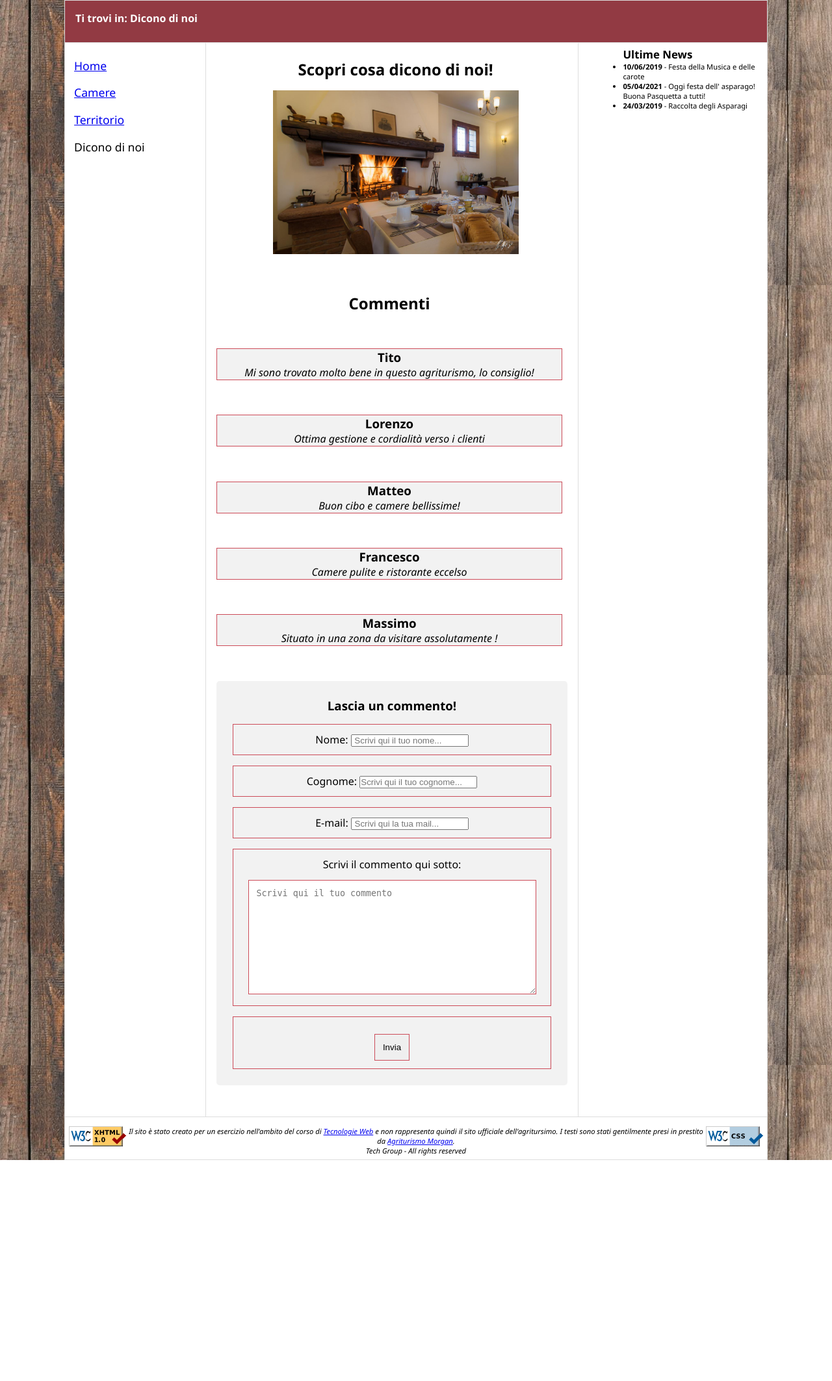
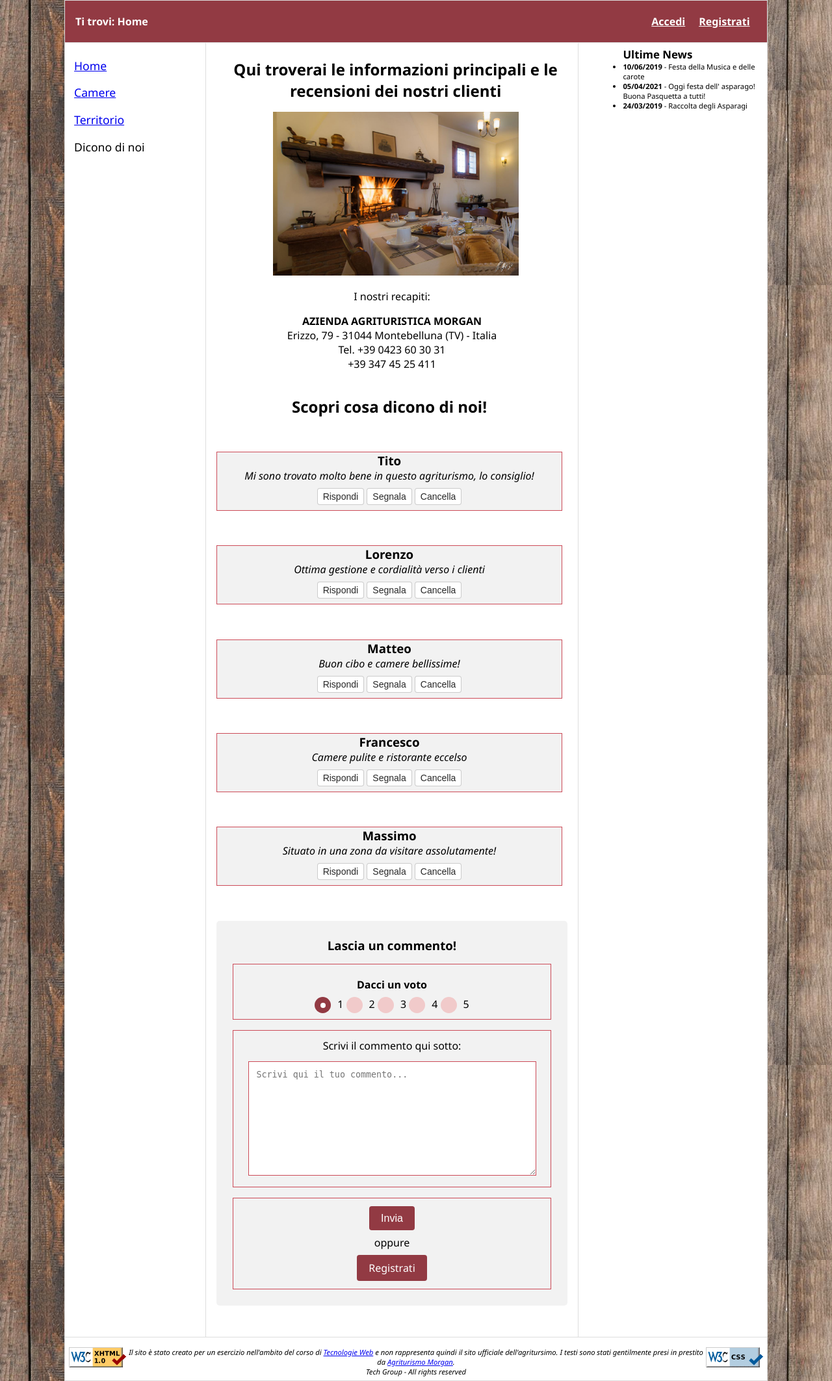
Before and after one commit to inspektral/agriturimso_tecweb_proj, a PHP site: page /diconodinoi.html in a window 1280 px wide. Shown: the part 161-2286 px from the top of the page at 65% size. Before the commit the page ends 1946 px from the top, so only its background shows below. Run offline with PHP 8.4, Linux system fonts and the light colour scheme.

Commit message:
Sistemato dicono di noi

```diff
--- a/diconodinoi.html
+++ b/diconodinoi.html
@@ -4,7 +4,7 @@
 <head>
 	<meta http-equiv="Content-Type" content="text/html; charset=utf-8" />
 
-	<title>Agriturismo Morgan</title>
+	<title>Dicono di noi - Agriturismo Morgan</title>
 
 	<meta name="title" content="Agriturismo Morgan" />
 	<meta name="description" content="Agriturismo situato nei pressi di Montebelluna (TV), che offre camere e colazione" />
@@ -19,6 +19,7 @@
 
 	<link rel="stylesheet" type="text/css" href="style/printLavoro.css" media="print" />
 
+    <link rel="stylesheet" href="https://cdnjs.cloudflare.com/ajax/libs/font-awesome/4.7.0/css/font-awesome.min.css">
 </head>
 <body>
     <div id="header">
@@ -33,7 +34,9 @@
 	</div>
 
     <div id="breadcumb">
-		<p>Ti trovi in: Dicono di noi</span></p>
+		<p id="breadcumbText">Ti trovi: <span xml:lang="en">Home</span></p>
+		<a href="registrati.html" class="reg">Registrati</a>
+		<a href="accedi.html" class="reg">Accedi</a>
 	</div>
 
     <div id="menu">
@@ -61,7 +64,7 @@
 
 
     <div id="contentHomePage" class="contenutoGenerale">
-		<h2 class="center">Scopri cosa dicono di noi!</h2>
+		<h2 class="center"> Qui troverai le informazioni principali e le recensioni dei nostri clienti </h2>
 
         <div id="imgCommenti">
 
@@ -69,31 +72,63 @@
 
         </div>
 
+                <p> I nostri recapiti:</p>
+
+                     <div id="generalInfo">
+                        <p><span><strong>AZIENDA AGRITURISTICA MORGAN </strong></span></p>
+                        <p><span> Erizzo, 79 - 31044 Montebelluna (TV) - Italia </span></p>
+                        <p><span>Tel. +39 0423 60 30 31 </span></p>
+                        <p><span>+39 347 45 25 411 </span></p>
+                     </div>
+
+        <div id="info">
+             </div>
+
         <div id="sezionecommenti" class="comments">
-            <h2>Commenti</h2>
+            <h2>Scopri cosa dicono di noi!</h2>
             <section id="casellacommento">
                 <h3> Tito </h3>
                 <cite> Mi sono trovato molto bene in questo agriturismo, lo consiglio!</cite>
+                <div class="bottonicommento">
+                    <button type="button">Rispondi</button>
+                    <button type="button">Segnala</button>
+                    <button type="button"> Cancella</button> </div>
             </section>
 
             <section id="casellacommento">
                 <h3> Lorenzo </h3>
                 <cite> Ottima gestione e cordialità verso i clienti</cite>
+                <div class="bottonicommento">
+                    <button type="button">Rispondi</button>
+                    <button type="button">Segnala</button>
+                    <button type="button"> Cancella</button> </div>
             </section>
 
             <section id="casellacommento">
                 <h3> Matteo </h3>
                 <cite> Buon cibo e camere bellissime!</cite>
+                <div class="bottonicommento">
+                    <button type="button">Rispondi</button>
+                    <button type="button">Segnala</button>
+                    <button type="button"> Cancella</button> </div>
             </section>
 
             <section id="casellacommento">
                 <h3> Francesco </h3>
                 <cite> Camere pulite e ristorante eccelso</cite>
+                <div class="bottonicommento">
+                <button type="button">Rispondi</button>
+                <button type="button">Segnala</button>
+                <button type="button"> Cancella</button> </div>
             </section>
 
             <section id="casellacommento">
                 <h3> Massimo </h3>
-                <cite> Situato in una zona da visitare assolutamente    !</cite>
+                <cite> Situato in una zona da visitare assolutamente!</cite>
+                <div class="bottonicommento">
+                    <button type="button">Rispondi</button>
+                    <button type="button">Segnala</button>
+                    <button type="button"> Cancella</button> </div>
             </section>
 
 
@@ -105,31 +140,49 @@
                 <h3>Lascia un commento!</h3>
             <form method="post" action="nuovocommento.php">
 
-                <fieldset>
-                    <label for="nome">Nome: </label>
-                    <input type="text" id="nome" name="nome" placeholder=" Scrivi qui il tuo nome..."/><br />
-                </fieldset>
 
-                <fieldset>
-                    <label for="cognome">Cognome: </label>
-                    <input type="text" id="cognome" name="cognome" placeholder="Scrivi qui il tuo cognome..." /><br />
-                </fieldset>
 
-                <fieldset>
-                    <label for="email">E-mail: </label>
-                    <input type="text" id="email" name="email" placeholder=" Scrivi qui la tua mail..."/><br />
+            <fieldset>
+
+                <p class="spazio"><strong> Dacci un voto </strong></p>
+
+                <label class="container">1
+                    <input type="radio" checked="checked" name="radio">
+                    <span class="checkmark"></span>
+                  </label>
+                  <label class="container">2
+                    <input type="radio" name="radio">
+                    <span class="checkmark"></span>
+                  </label>
+                  <label class="container">3
+                    <input type="radio" name="radio">
+                    <span class="checkmark"></span>
+                  </label>
+                  <label class="container">4
+                    <input type="radio" name="radio">
+                    <span class="checkmark"></span>
+                  </label>
+
+                  <label class="container">5
+                    <input type="radio" name="radio">
+                    <span class="checkmark"></span>
+                  </label>
                 </fieldset>
 
                 <fieldset>
                     <label for="commento">Scrivi il commento qui sotto: </label>
-                    <textarea id="commento" name="commento" rows="10" cols="50" placeholder="Scrivi qui il tuo commento"></textarea>
+                    <textarea id="commento" name="commento" rows="10" cols="50" placeholder="Scrivi qui il tuo commento..."></textarea>
                 </fieldset>
 
                 <fieldset>
-                    <button type="submit" name="submit" class="bottone1">Invia</button>
+                    <button type="submit" name="submit" class="bottoneform">Invia</button>
+                    <p class="spazio">oppure</p>
+                    <a href="registrati.html" target="_blank" id="bottoneregistrati">Registrati</a>
                 </fieldset>
             </form>
             </div>
+
+
 
 
 
--- a/style/style_lavoro.css
+++ b/style/style_lavoro.css
@@ -335,26 +335,15 @@ table td, table th {
 	padding: 0.5em;
 }
 
-#sezionecommenti {
-	margin-top: 7%;
-	padding-right: 0.5em
+#generalInfo{
+	padding-top: 1em;
 }
 
-#casellacommento {
-	margin-top: 10%;
-	border: 0.1px;
-	border-color: #cc4b58;
-	border-style: ridge;
-	background-color: #f2f2f2
+ li span {
+	position: relative;
+  	text-indent: -10em;
+
 }
-
-#lasciacommento {
-	margin-top: 10%;
-	border-radius: 5px;
-	background-color: #f2f2f2;
-	padding: 25px;
-}
-
 /*
 ==============
 SEZIONE FOOTER
@@ -390,11 +379,137 @@ textarea, fieldset {
 	resize: vertical;
 }
 
-.bottone1 {
-width: auto;
-padding: 12px;
-border: 0.1px solid #cc4b58;
-margin-top: 1em;
-resize: vertical;
+.bottoneform, .bottoneform:hover, #bottoneregistrati {
+	background-color: #923a43; /* Green */
+	border: none;
+	color: white;
+	padding: 2% 4%;
+	text-align: center;
+	text-decoration: none;
+	display: inline-block;
+	font-size: 16px;
+	border-radius: 4px;
+}
+
+
+.spazio{
+	padding-top: 0.5em;
+	padding-bottom: 0.5em;
+}
+
+
+.container {
+	display:inline;
+	position:relative;
+	padding-left: 35px;
+	margin-bottom: 12px;
+	cursor: pointer;
+
+  }
+
+  /* Hide the browser's default radio button */
+  .container input {
+	position: absolute;
+	opacity: 0;
+	cursor: pointer;
+  }
+
+  /* Create a custom radio button */
+  .checkmark {
+	position: absolute;
+	top: 0;
+	left: 0;
+	height: 25px;
+	width: 25px;
+	background-color: rgb(241, 202, 202);
+	border-radius: 50%;
+  }
+
+  /* On mouse-over, add a grey background color */
+  .container:hover input ~ .checkmark {
+	background-color: #ccc;
+  }
+
+
+
+  /* Create the indicator (the dot/circle - hidden when not checked) */
+  .checkmark:after {
+	content: "";
+	position: absolute;
+	display: none;
+  }
+
+  /* Show the indicator (dot/circle) when checked */
+  .container input:checked ~ .checkmark:after {
+	display: block;
+  }
+
+  /* Style the indicator (dot/circle) */
+  .container .checkmark:after {
+	top: 9px;
+	left: 9px;
+	width: 8px;
+	height: 8px;
+	border-radius: 50%;
+	background: white;
+  }
+.container input:checked ~ .checkmark {
+	background-color: #923a43;
+  }
+
+
+
+
+  /*
+
+==============
+SEZIONE COMMENTI
+==============
+
+*/
+
+#sezionecommenti{
+	margin-top: 7%;
+	padding-right: 0.5em
+}
+
+#casellacommento{
+	margin-top: 10%;
+
+	border: 0.1px;
+	border-color:#cc4b58;
+	border-style: ridge;
+	background-color: #f2f2f2;
+
+
 
 }
+
+#lasciacommento{
+	margin-top: 10%;
+	border-radius: 5px;
+  background-color: #f2f2f2;
+  padding: 25px;
+}
+
+button:hover,button:focus,button:active {
+    cursor: pointer;
+    background-color: #ecf0f1;
+}
+
+button {
+
+    font-size: 14px;
+    padding: 4px 8px;
+    color: rgba(0, 0, 0, 0.85);
+    background-color: #fff;
+    border: 1px solid rgba(0, 0, 0, 0.2);
+    border-radius: 4px;
+
+
+}
+
+.bottonicommento{
+	padding-top: 0.5em;
+	padding-bottom: 0.5em;
+}
```
